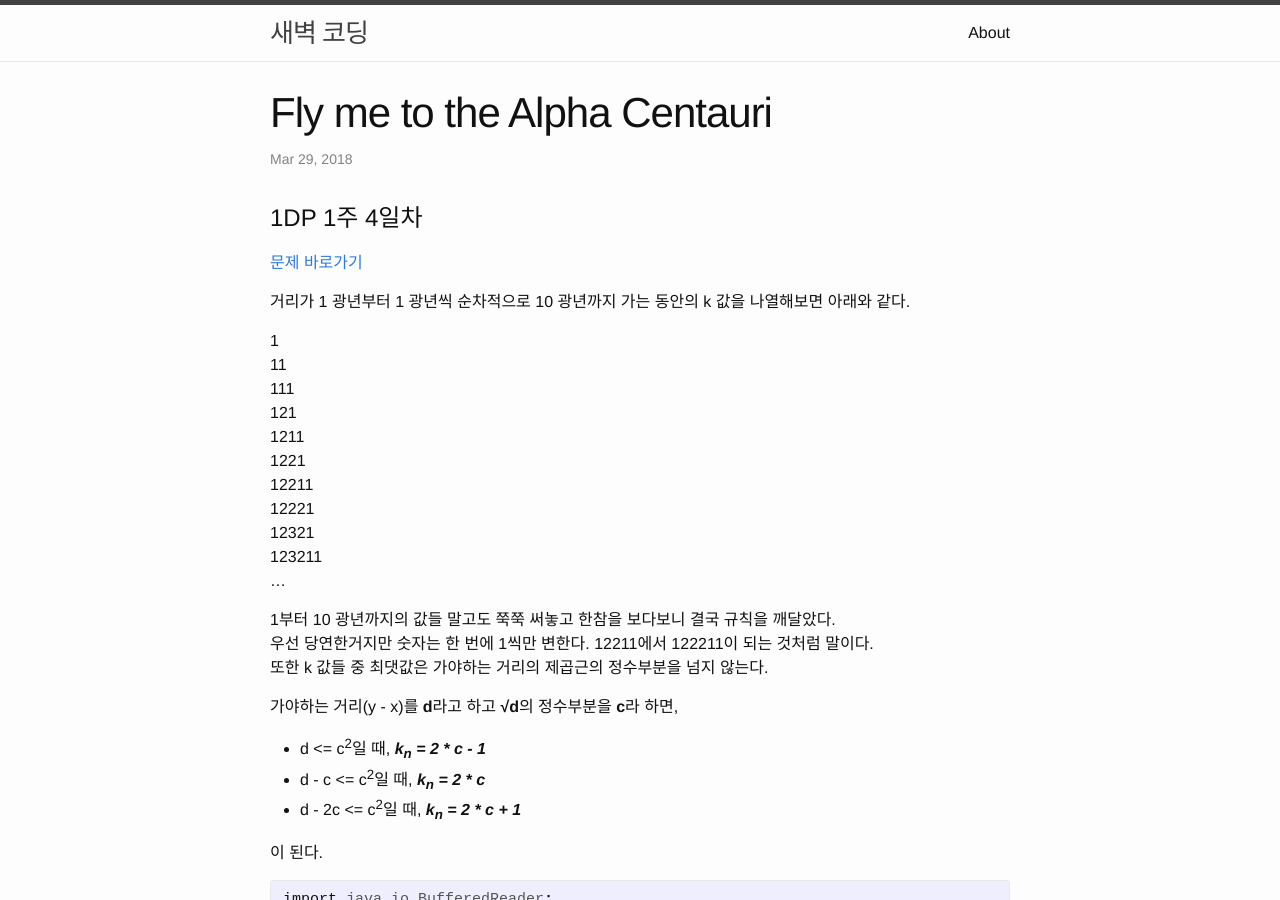
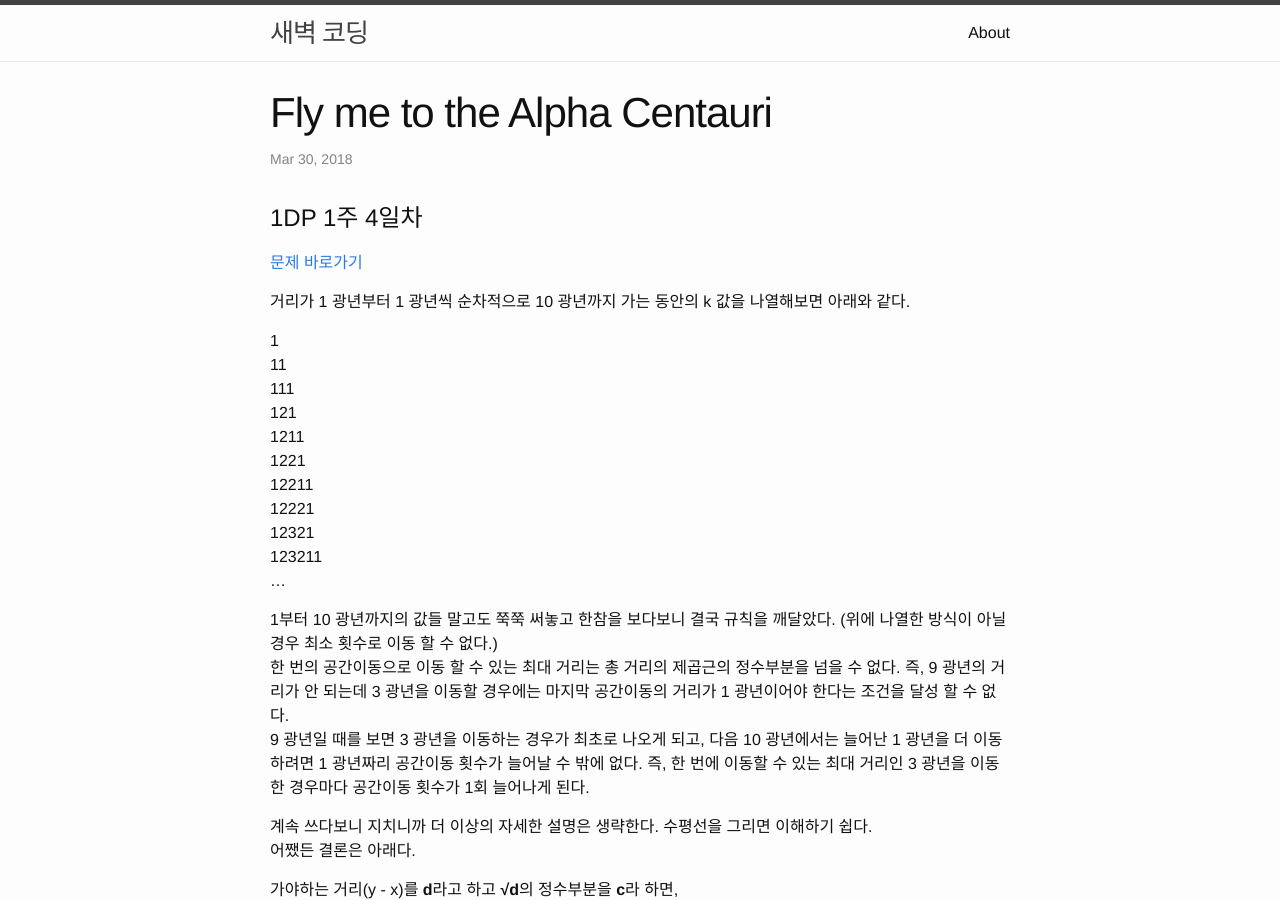
Before and after one commit to 2sangin/2sangin.github.io, a Jekyll site: the page built from _posts/2018-03-30-fly-me-to-the-alpha-centauri.markdown, in a window 1280 px wide and 900 px high. Built offline with Jekyll 4.4.1, drawn with Linux system fonts in a browser that asks for light colours.

Commit message:
타임존 수정 내용 보충

```diff
--- a/_config.yml
+++ b/_config.yml
@@ -15,6 +15,8 @@ url: "https://atmost1815.github.io" # the base hostname & protocol for your site
 #twitter_username: jekyllrb
 github_username: atmost1815
 
+timezone: Asia/Seoul
+
 # Build settings
 highlighter:
 markdown: kramdown
--- a/_posts/2018-03-30-fly-me-to-the-alpha-centauri.markdown
+++ b/_posts/2018-03-30-fly-me-to-the-alpha-centauri.markdown
@@ -20,9 +20,12 @@ date: "2018-03-30 00:30:27 +0900"
 123211
 ...
 
-1부터 10 광년까지의 값들 말고도 쭉쭉 써놓고 한참을 보다보니 결국 규칙을 깨달았다.
-우선 당연한거지만 숫자는 한 번에 1씩만 변한다. 12211에서 122211이 되는 것처럼 말이다.
-또한 k 값들 중 최댓값은 가야하는 거리의 제곱근의 정수부분을 넘지 않는다.
+1부터 10 광년까지의 값들 말고도 쭉쭉 써놓고 한참을 보다보니 결국 규칙을 깨달았다. (위에 나열한 방식이 아닐 경우 최소 횟수로 이동 할 수 없다.)
+한 번의 공간이동으로 이동 할 수 있는 최대 거리는 총 거리의 제곱근의 정수부분을 넘을 수 없다. 즉, 9 광년의 거리가 안 되는데 3 광년을 이동할 경우에는 마지막 공간이동의 거리가 1 광년이어야 한다는 조건을 달성 할 수 없다.
+  9 광년일 때를 보면 3 광년을 이동하는 경우가 최초로 나오게 되고, 다음 10 광년에서는 늘어난 1 광년을 더 이동하려면 1 광년짜리 공간이동 횟수가 늘어날 수 밖에 없다. 즉, 한 번에 이동할 수 있는 최대 거리인 3 광년을 이동한 경우마다 공간이동 횟수가 1회 늘어나게 된다.
+
+계속 쓰다보니 지치니까 더 이상의 자세한 설명은 생략한다. 수평선을 그리면 이해하기 쉽다.
+어쨌든 결론은 아래다.
 
 가야하는 거리(y - x)를 **d**라고 하고 **√d**의 정수부분을 **c**라 하면,
 
```
